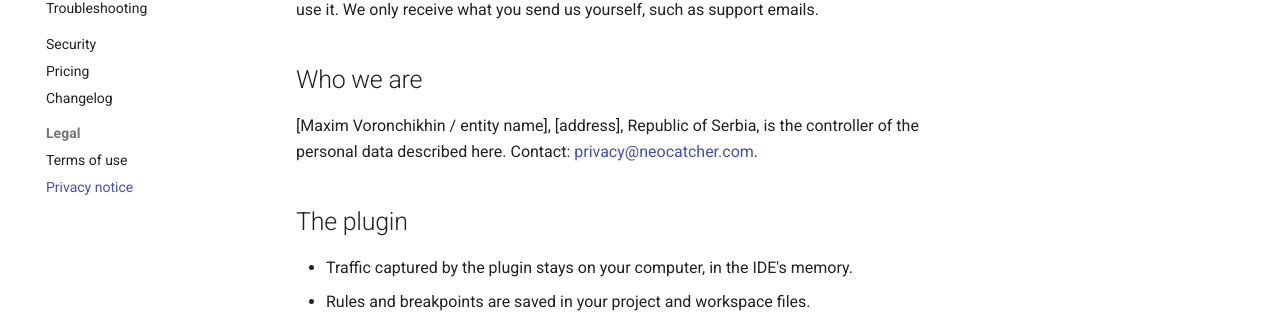
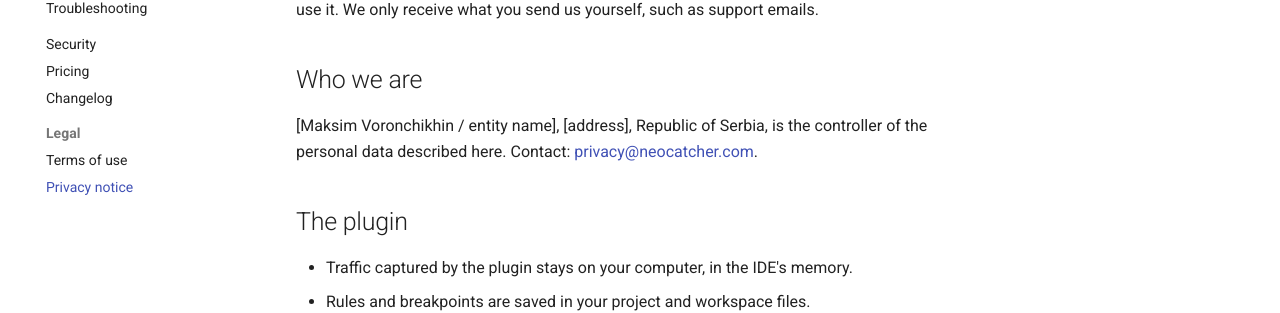
Before and after one commit to Voronchikhin/NeoCatcher, an MkDocs documentation site: the page built from docs/privacy.md, in a window 1280 px wide and 900 px high. Shown: the part 354-667 px from the top of the window. Built offline with MkDocs 1.6.1 and Material for MkDocs 9.7.7, drawn with Linux system fonts in a browser that asks for light colours; comment, search, counter and statistics services are not loaded; some of the changed text lies outside the part shown.

Commit message:
Use the name spelling Maksim Voronchikhin
Footer copyright and the publisher/controller placeholders in the Terms and
Privacy drafts now use the same spelling as the plugin vendor and the bank
account, as JetBrains Marketplace requires for individual vendors.

Co-Authored-By: Claude Opus 5.5 <noreply@anthropic.com>

```diff
--- a/docs/privacy.md
+++ b/docs/privacy.md
@@ -13,7 +13,7 @@ We only receive what you send us yourself, such as support emails.
 
 ## Who we are
 
-[Maxim Voronchikhin / entity name], [address], Republic of Serbia, is the controller of the personal data described
+[Maksim Voronchikhin / entity name], [address], Republic of Serbia, is the controller of the personal data described
 here. Contact: [privacy@neocatcher.com](mailto:privacy@neocatcher.com).
 
 ## The plugin
--- a/mkdocs.yml
+++ b/mkdocs.yml
@@ -5,7 +5,7 @@ site_url: https://neocatcher.com/
 repo_url: https://github.com/Voronchikhin/NeoCatcher
 repo_name: Voronchikhin/NeoCatcher
 edit_uri: edit/main/docs/
-copyright: Copyright &copy; 2026 Maxim Voronchikhin
+copyright: Copyright &copy; 2026 Maksim Voronchikhin
 
 theme:
   name: material
```
Also changed, not shown: docs/terms.md (+1 -1 lines).
